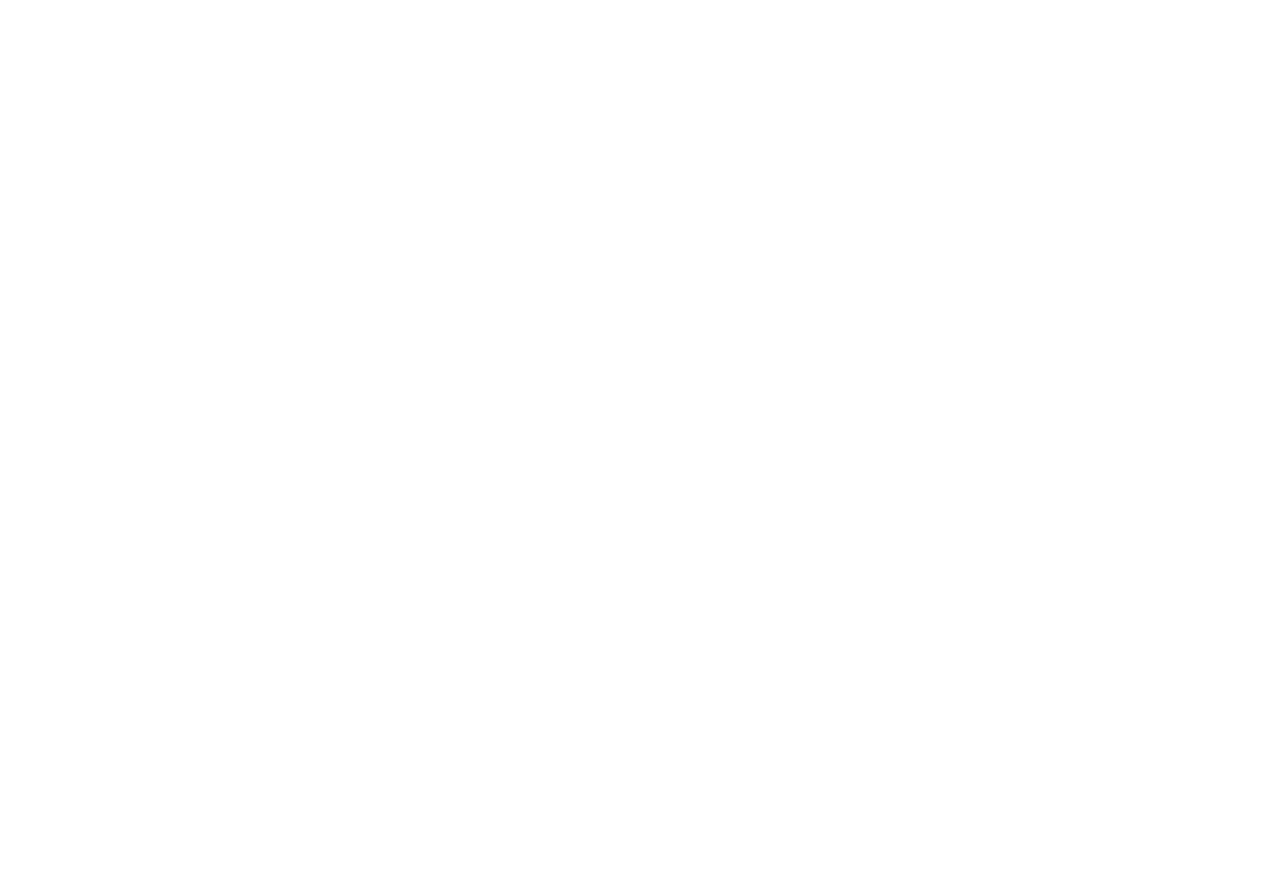
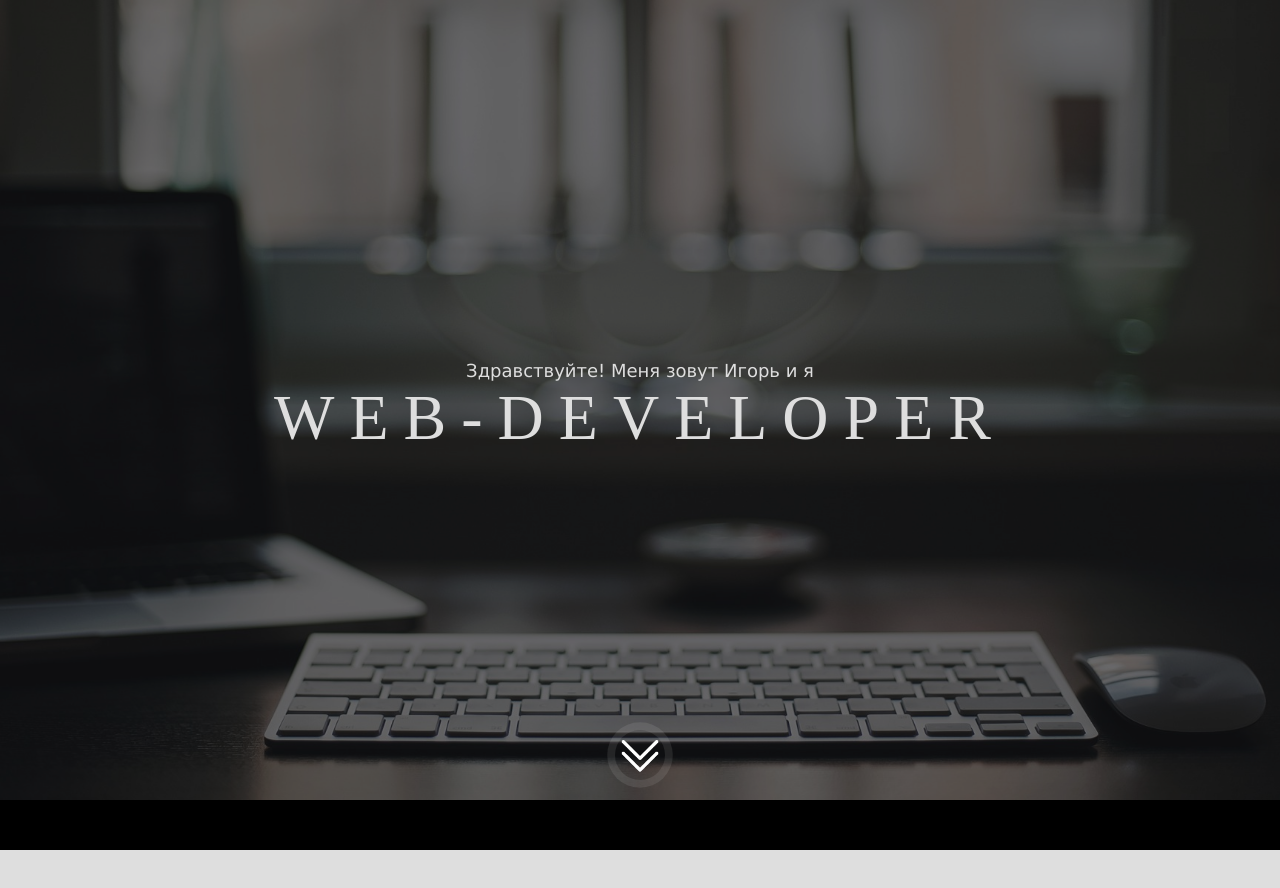
Before and after one commit to LogunovIgor/portfolio, a plain HTML site: page index.html in a window 1280 px wide. Before the commit the page ends 800 px from the top, so only its background shows below. Drawn offline with Linux system fonts and the light colour scheme.

Commit message:
Реализовал страницу приветствия, начало основного контента

```diff
--- a/css/style.css
+++ b/css/style.css
@@ -0,0 +1,95 @@
+body {
+    margin: 0;
+    padding: 0;
+}
+
+.first-slide {
+    background-image: url('../images/background-first.jpg');
+    background-size: cover;
+    background-position: center;
+    height: 100vh;
+}
+
+.first-slide-block {
+    height: 100%;
+    background-color: rgba(0, 0, 0, 0.5);
+    position: relative;
+}
+
+.first-slide-block-welcome {
+    position: absolute;
+    top: 45%;
+    text-align: center;
+    width: 100%;
+}
+
+.welcome-header {
+    color: #dedede;
+    text-align: center;
+    font-family: 'Lucida Sans', 'Lucida Sans Regular', 'Lucida Grande', 'Lucida Sans Unicode', Geneva, Verdana, sans-serif;
+    font-weight: 100;
+    font-size: 18px;
+    margin: 0;
+}
+
+.welcome-main {
+    color: #dedede;
+    text-align: center;
+    text-transform: uppercase;
+    font-size: 64px;
+    margin: 0px;
+    letter-spacing: 15px;
+}
+
+.first-slide-block-footer {
+    width: 100%;
+    position: absolute;
+    display: flex;
+    bottom: 20px;
+    height: 50px;
+    justify-content: center;
+}
+
+.first-slide-block-footer-image {
+    background-image:
+    url('../images/bottom.png');
+    border-radius: 60%;
+    background-size: cover;
+    background-position: center;
+    width: 50px;
+    height: 50px;
+    display: block;
+    animation: animate_pulse 1.5s infinite;
+}
+
+.first-slide-block-footer-href {
+    display: block;
+    width: 100%;
+    height: 100%;
+}
+
+@keyframes animate_pulse {
+	0% {
+		box-shadow: 0 0 0 0 rgba(255, 255, 255, 0.4);
+	}
+	70% {
+		box-shadow: 0 0 0 10px rgba(228, 25, 49, 0);
+	}
+	100% {
+		box-shadow: 0 0 0 0 rgba(228, 25, 49, 0);
+	}
+}
+
+.content {
+    background-color: #dedede;
+    width: 100%;
+    height: 800px;
+}
+
+.content-header {
+    background-color: #000000;
+    width: 100%;
+    height: 50px;
+    position: fixed;
+    z-index: 111;
+}
--- a/index.html
+++ b/index.html
@@ -8,11 +8,23 @@
 </head>
 
 <body>
-    <header>
+    <header class="first-slide">
+        <div class="first-slide-block">
+            <div class="first-slide-block-welcome">
+                <p class="welcome-header">Здравствуйте! Меня зовут Игорь и я</p>
+                <p class="welcome-main">Web-Developer</p>
+            </div>
+            <div class="first-slide-block-footer">
+                <div class="first-slide-block-footer-image">
+                    <a class="first-slide-block-footer-href" href="#"></a>
+                </div>
+            </div>
+        </div>
+    </header>
+    <main class="content">
+        <div class="content-header">
 
-    </header>
-    <main>
-
+        </div>
     </main>
     <footer>
 
```
Also changed, not shown: images/background-first.jpg (added), images/bottom.png (added), 2 other files.
